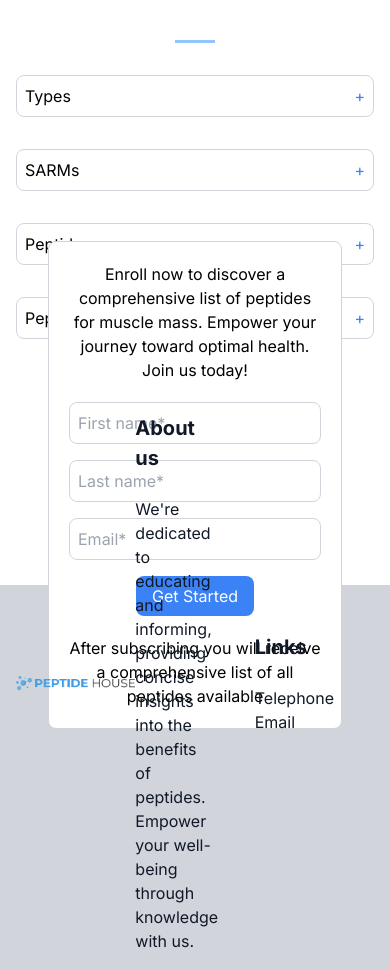
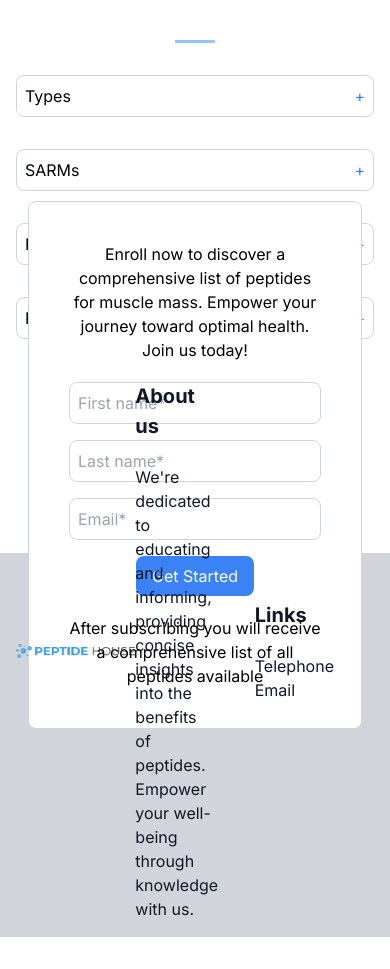
Before and after one commit to ana7766/peptide_house, a Next.js app in the folder peptides/: page / in a window 390 px wide. Shown: the part 10000-10969 px from the top of the page. After the commit the page ends 10937 px from the top, so only its background shows below. Built offline with nearby package versions, Linux system fonts and the light colour scheme.

Commit message:
Unfinished

```diff
--- a/peptides/src/app/components/card.tsx
+++ b/peptides/src/app/components/card.tsx
@@ -1,5 +1,5 @@
-// Card.tsx
-import React from "react";
+"use client";
+import React, { useState } from 'react';
 
 interface CardProps {
   mainText: string;
@@ -7,23 +7,30 @@ interface CardProps {
 }
 
 const Card: React.FC<CardProps> = ({ mainText, additionalText }) => {
-  const [isOpen, setIsOpen] = React.useState(false);
+  const [showAdditionalText, setShowAdditionalText] = useState(false);
 
-  const toggleCard = () => {
-    setIsOpen(!isOpen);
+  const toggleAdditionalText = () => {
+    setShowAdditionalText(!showAdditionalText);
   };
 
   return (
-    <div className="card">
-      <div className="card-header">
-        <h2>{mainText}</h2>
-        <button onClick={toggleCard}>{isOpen ? "-" : "+"}</button>
+    <div className="container mx-auto items-center p-4 max-w-5xl w-full">
+      <div className="border border-solid border-gray-300 rounded-lg relative">
+        <div className="m-2 flex justify-between">
+          <span>{mainText}</span>
+          <span
+            className="text-blue-500 cursor-pointer"
+            onClick={toggleAdditionalText}
+          >
+            {showAdditionalText ? '-' : '+'}
+          </span>
+        </div>
+        {showAdditionalText && (
+          <div className="m-2">
+            <span>{additionalText}</span>
+          </div>
+        )}
       </div>
-      {isOpen && (
-        <div className="card-body">
-          <p>{additionalText}</p>
-        </div>
-      )}
     </div>
   );
 };
--- /dev/null
+++ b/peptides/src/app/components/enrollmentForm.tsx
@@ -0,0 +1,74 @@
+"use client";
+import React, { useState } from "react";
+
+const EnrollmentForm: React.FC = () => {
+  const [firstName, setFirstName] = useState("");
+  const [lastName, setLastName] = useState("");
+  const [email, setEmail] = useState("");
+
+  const handleFirstNameChange = (e: React.ChangeEvent<HTMLInputElement>) => {
+    setFirstName(e.target.value);
+  };
+
+  const handleLastNameChange = (e: React.ChangeEvent<HTMLInputElement>) => {
+    setLastName(e.target.value);
+  };
+
+  const handleEmailChange = (e: React.ChangeEvent<HTMLInputElement>) => {
+    setEmail(e.target.value);
+  };
+
+  const handleGetStartedClick = () => {
+    // Perform any validation here if needed
+    console.log("First Name:", firstName);
+    console.log("Last Name:", lastName);
+    console.log("Email:", email);
+    // You can perform any other action here, such as submitting the form
+  };
+
+  return (
+    <div className=" text-black bg-white p-5">
+      <div className="text-center mb-5">
+        Enroll now to discover a comprehensive list of peptides for muscle
+        mass. Empower your journey toward optimal health. Join us today!
+      </div>
+      <div className="flex flex-col md:flex-row md:items-center justify-center">
+        <input
+          type="text"
+          placeholder="First name*"
+          className="border border-gray-300 rounded-lg p-2 mb-4 md:mr-4"
+          value={firstName}
+          onChange={handleFirstNameChange}
+        />
+        <input
+          type="text"
+          placeholder="Last name*"
+          className="border border-gray-300 rounded-lg p-2 mb-4 md:mr-4"
+          value={lastName}
+          onChange={handleLastNameChange}
+        />
+        <input
+          type="email"
+          placeholder="Email*"
+          className="border border-gray-300 rounded-lg p-2 mb-4 md:mr-4"
+          value={email}
+          onChange={handleEmailChange}
+        />
+      </div>
+      <div className="flex justify-center">
+        <button
+          className="bg-blue-500 text-white rounded-lg py-2 px-4"
+          onClick={handleGetStartedClick}
+        >
+          Get Started
+        </button>
+      </div>
+      <div className="text-center mt-5">
+        After subscribing you will receive a comprehensive list of all peptides
+        available
+      </div>
+    </div>
+  );
+};
+
+export default EnrollmentForm;
--- a/peptides/src/app/page.tsx
+++ b/peptides/src/app/page.tsx
@@ -1,8 +1,8 @@
 import React from "react";
 import Image from "next/image";
 import dynamic from 'next/dynamic';
-/* import Card from "./components/card"; */
-
+import Card from "./components/card";
+import EnrollmentForm from "./components/enrollmentForm";
 
 
 
@@ -424,87 +424,40 @@ export default function Home() {
       <div className="container mx-auto p-4 max-w-5xl w-full flex justify-center">
         <div className="border-solid border-b border-blue-300 border-2 w-10"></div>
       </div>
-      <div className="container mx-auto items-center p-4 max-w-5xl w-full">
-        <div className="border border-solid border-gray-300 rounded-lg relative">
-          <div className="m-2 flex justify-between">
-            <span>Types</span>
-            <span className=" text-blue-500 cursor-pointer">
-              +
-            </span>
+      <Card
+        mainText="Types"
+        additionalText="Additional text that will be shown when the + button is clicked."
+      />
+      <Card
+        mainText="SARMs"
+        additionalText="Additional text that will be shown when the + button is clicked."
+      />
+      <Card
+        mainText="Peptides"
+        additionalText="Additional text that will be shown when the + button is clicked."
+      />
+      <Card
+        mainText="Peptide Therapy"
+        additionalText="Additional text that will be shown when the + button is clicked."
+      />
+      <div className="pb-28">
+
+        <div className="container mx-auto flex flex-col items-center p-4 max-w-5xl w-full">
+          <div className="text-gray-600 items-center w-full text-center mid-size-text font-bold">
+            Enroll now
+          </div>
+          <div className="flex justify-center w-full">
+            <div className="border-solid border-b border-blue-300 border-2 w-10" id="blueLine"></div>
           </div>
         </div>
       </div>
-      <div className="container mx-auto items-center p-4 max-w-5xl w-full">
-        <div className="border border-solid border-gray-300 rounded-lg relative">
-          <div className="m-2 flex justify-between">
-            <span>SARMs</span>
-            <span className=" text-blue-500 cursor-pointer">
-              +
-            </span>
-          </div>
-        </div>
-      </div>
-      <div className="container mx-auto items-center p-4 max-w-5xl w-full">
-        <div className="border border-solid border-gray-300 rounded-lg relative">
-          <div className="m-2 flex justify-between">
-            <span>Peptides</span>
-            <span className=" text-blue-500 cursor-pointer">
-              +
-            </span>
-          </div>
-        </div>
-      </div>
-      <div className="container mx-auto items-center p-4 max-w-5xl w-full">
-        <div className="border border-solid border-gray-300 rounded-lg relative">
-          <div className="m-2 flex justify-between">
-            <span>Peptide Therapy</span>
-            <span className=" text-blue-500 cursor-pointer">
-              +
-            </span>
-          </div>
-        </div>
+      <div className="relative bg-gray-300 p-7 h-96">
+        <div className="absolute bottom-52 left-1/2 transform -translate-x-1/2 border border-solid border-gray-300 rounded-lg text-black bg-white p-5">
+          <EnrollmentForm />
         </div>
 
-      <div className="pb-28">
 
-        <div className="container mx-auto items-center p-4 max-w-5xl w-full">
-          <div className="text-gray-600 items-center w-full text-center mid-size-text font-bold">
-            Enroll now
-          </div>
-        </div>
-        <div className="container mx-auto p-4 max-w-5xl w-full flex justify-center">
-          <div className="border-solid border-b border-blue-300 border-2 w-10"></div>
-        </div>
-      </div>
-      <div className="relative bg-gray-300 p-7 h-96">
-        <div className="absolute bottom-60 left-1/2 transform -translate-x-1/2 border border-solid border-gray-300 rounded-lg text-black bg-white p-5">
-          <div className="text-center mb-5">Enroll now to discover a comprehensive
-            list of peptides for muscle mass. Empower your journey toward optimal health. Join us today!</div>
-          <div className="flex flex-col md:flex-row md:items-center justify-center">
-            <input
-              type="text"
-              placeholder="First name*"
-              className="border border-gray-300 rounded-lg p-2 mb-4 md:mr-4"
-            />
-            <input
-              type="text"
-              placeholder="Last name*"
-              className="border border-gray-300 rounded-lg p-2 mb-4 md:mr-4"
-            />
-            <input
-              type="email"
-              placeholder="Email*"
-              className="border border-gray-300 rounded-lg p-2 mb-4 md:mr-4"
-            />
-          </div>
-          <div className="flex justify-center">
-            <button className="bg-blue-500 text-white rounded-lg py-2 px-4">
-              Get Started
-            </button>
-          </div>
 
-          <div className="text-center mt-5">After subscribing you will receive a comprehensive list of all peptides available</div>
-        </div>
         <div className="absolute bottom-0 left-0 right-0 p-4 w-full">
           <div className="flex justify-between items-center">
             <div className="w-2/6 text-left">
```
Lines whose indentation alone changed are shown as unchanged.
